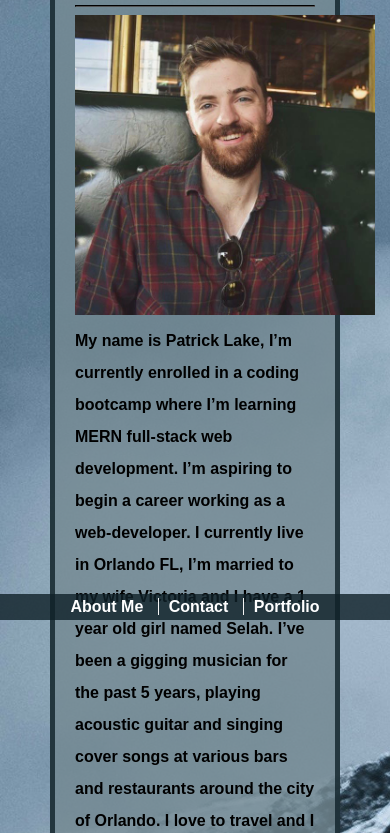
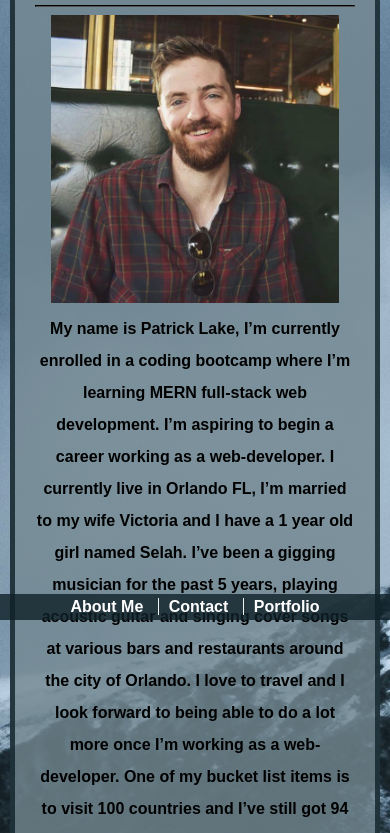
Before and after one commit to plake492/responsive-portfolio, a plain HTML site: page index.html in a window 390 px wide. Shown: the part 224-1057 px from the top of the page. Drawn offline with Linux system fonts and the light colour scheme; a web font is replaced by a local one.

Commit message:
corrected margin and profile pic

```diff
--- a/assets/css/main.css
+++ b/assets/css/main.css
@@ -147,8 +147,8 @@ nav {
 
     .p {
         padding: 20px;
-        margin-left: 50px;
-        margin-right: 50px;
+        margin-left: 10px;
+        margin-right: 10px;
     }
     h3 {
         display: inline-flex;
@@ -196,11 +196,13 @@ nav {
         margin-left: auto;
         margin-right: auto;
         margin-bottom:10px;
+        width:90%;
+        height: auto;
     }
     .p {
         padding: 20px;
         margin-top: 40px;
-        text-align:
+        text-align: center
     }
 
     }
```
